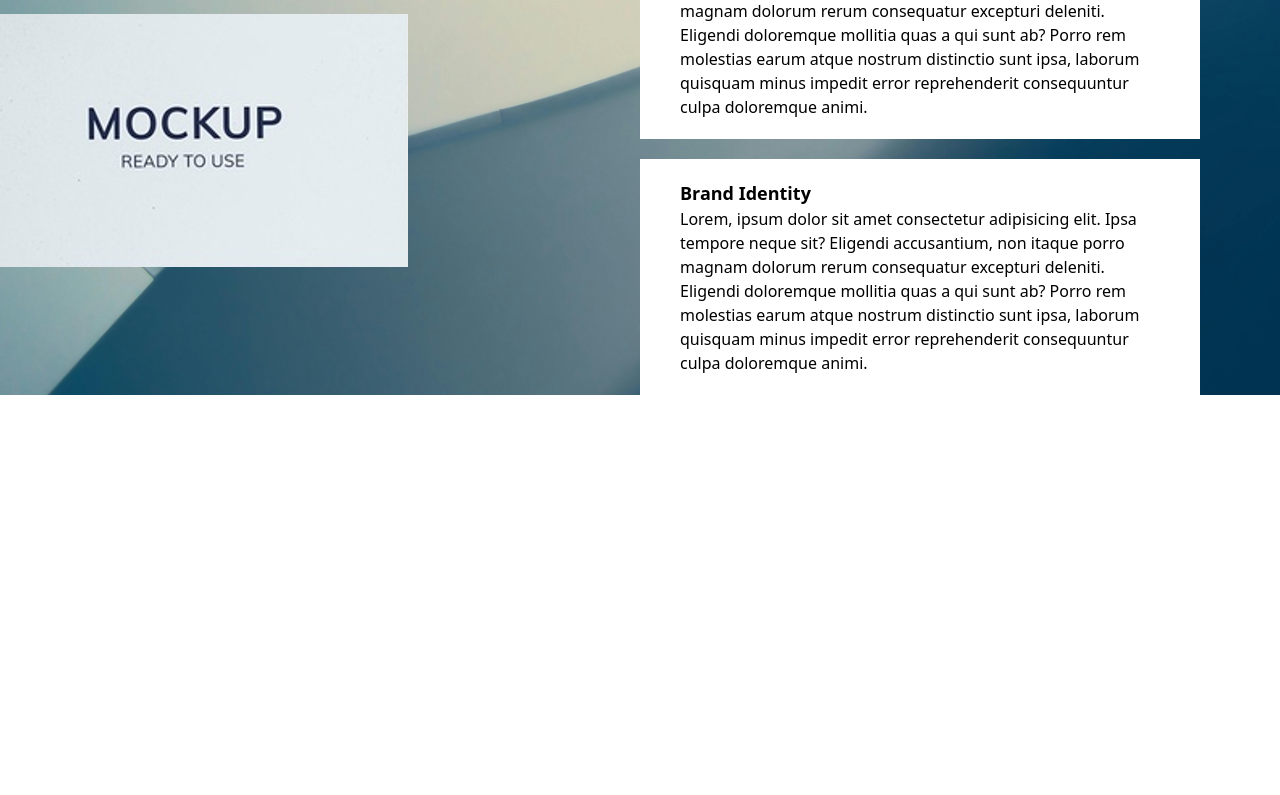
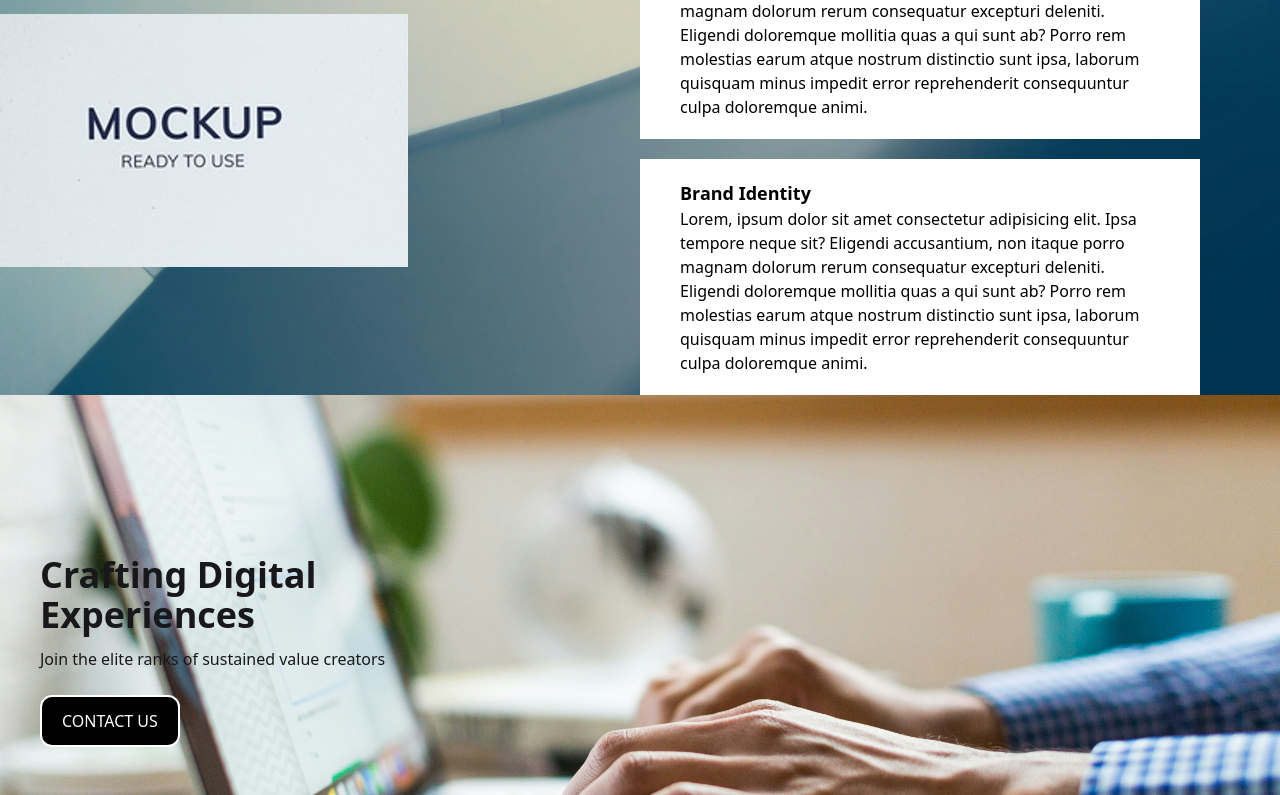
Before and after one commit to indrojitmondal/Xpertext-task, a React (Vite) app: page / in a window 1280 px wide. Shown: the part 4092-4887 px from the top of the page. Before the commit the page ends 4487 px from the top, so only its background shows below. Built offline with nearby package versions, Linux system fonts and the light colour scheme.

Commit message:
Added Experience

```diff
--- /dev/null
+++ b/src/pages/Home/Experience/Experience.jsx
@@ -0,0 +1,30 @@
+import React from 'react';
+import bg from './bg2.jpg'
+const Experience = () => {
+    return (
+        <div style={{
+            backgroundImage: `url(${bg})`,
+            backgroundSize: 'cover',
+            backgroundPosition: 'center',
+            backgroundRepeat: 'no-repeat',
+            height: '400px',
+            width: '100%'
+        }}>
+
+            <div className='px-10 '>
+
+
+                <div className='pt-40'>
+                    <h2 className='text-4xl font-bold'>Crafting Digital <br /> Experiences</h2>
+                    <p className='py-3'>Join the elite ranks of sustained value creators</p>
+                    <button className='border-2 mt-3 bg-black text-white rounded-xl px-5 py-3'>CONTACT US</button>
+
+                </div>
+
+            </div>
+
+        </div>
+    );
+};
+
+export default Experience;
--- a/src/pages/Home/Home.jsx
+++ b/src/pages/Home/Home.jsx
@@ -6,6 +6,7 @@ import Brand from './Brand/Brand';
 import Construction from './Construction/Construction';
 import WhatWeDo from './WhatWeDo/WhatWeDo';
 import Mockup from './Mockup/Mockup';
+import Experience from './Experience/Experience';
 
 const Home = () => {
     return (
@@ -17,6 +18,7 @@ const Home = () => {
                 <Construction></Construction>
                 <WhatWeDo></WhatWeDo>
                 <Mockup></Mockup>
+                <Experience></Experience>
         </div>
     );
 };
```
Also changed, not shown: src/pages/Home/Experience/bg1.jpg (added), src/pages/Home/Experience/bg2.jpg (added).
